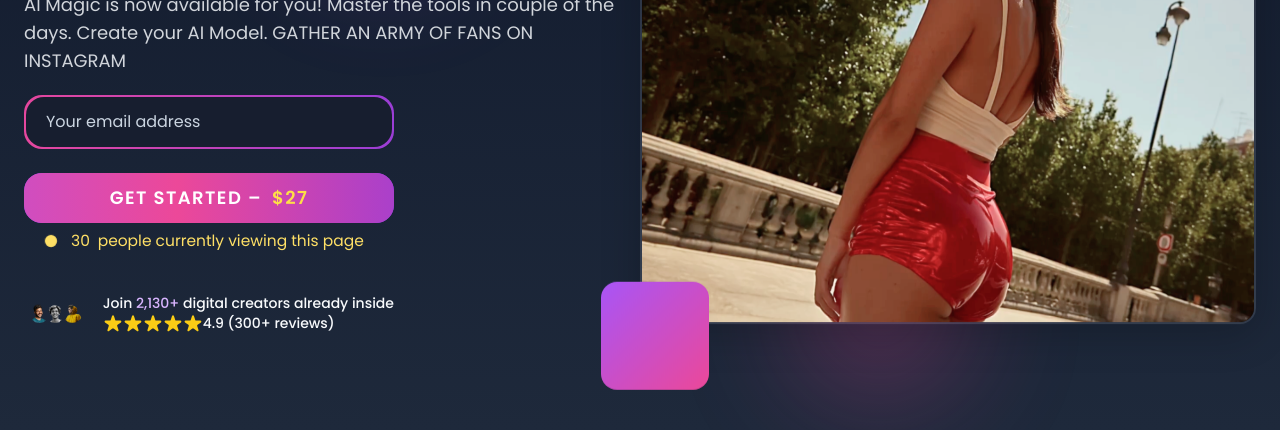
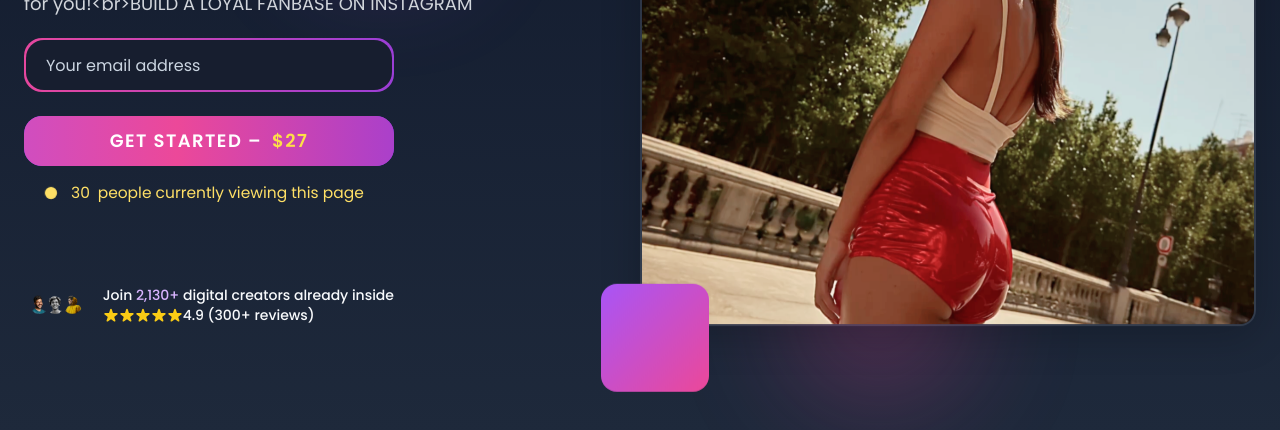
Before and after one commit to akhazau/aiinfluencer, a plain HTML site: page index.html in a window 1280 px wide. Shown: the part 370-800 px from the top of the page. Drawn offline with nearby package versions, Linux system fonts and the light colour scheme.

Commit message:
Refine hero section in index.html by adjusting title margin, form spacing, and input text color for improved aesthetics. Updated subtitle formatting for better readability and modified live viewers image size for enhanced visual appeal.

```diff
--- a/index.html
+++ b/index.html
@@ -558,7 +558,7 @@
             <div class="flex flex-col lg:flex-row items-center">
                 <div class="lg:w-1/2 mb-12 lg:mb-0">
                     <h1 class="text-4xl md:text-6xl font-bold mb-4 leading-tight">
-                        <span class="gradient-text" id="hero-title-1" style="margin-bottom: 15px;">AI Influencer 3.0</span><br>
+                        <span class="gradient-text" id="hero-title-1" style="margin-bottom: 16px;">AI Influencer 3.0</span><br>
                         <span id="hero-title-2" class="block text-white font-bold text-3xl md:text-5xl" style="font-weight:800;">ALREADY EASY.</span>
                     </h1>
                     <p class="text-lg text-gray-300 mb-6 max-w-lg" id="hero-subtitle" style="max-width:44rem; margin-bottom: 20px;">
@@ -569,34 +569,34 @@
 
                     <!-- Форма компактно -->
                     <div id="hero-form-wrap" class="w-[370px]">
-                      <form id="lead-form" class="flex flex-col gap-5 w-full">
+                      <form id="lead-form" class="flex flex-col gap-4 w-full">
                           <div class="gradient-border-wrap" style="border-radius: 18px; background: linear-gradient(90deg, #a855f7, #ec4899, #7c3aed); background-size: 300% 300%; width: 370px;">
-                            <input type="email" required placeholder="Your email address" name="email" style="border-radius:18px; background:#171e2f; border:none; outline:none; color:#8d8b8b; font-size:1rem; width: 366px; padding: 0 20px;" />
+                            <input type="email" required placeholder="Your email address" name="email" style="border-radius:18px; background:#171e2f; border:none; outline:none; color:#646464; font-size:1rem; width: 366px; padding: 0 20px;" />
                           </div>
                         <button id="main-btn" class="animated-gradient-btn text-white font-extrabold w-full rounded-[18px] text-lg flex items-center justify-center gap-2.5 overflow-hidden h-[50px]">
                             <span>Get started –</span>
                             <span class="text-yellow-300">$27</span>
                           </button>
                         </form>
-                      <div class="live-viewers mx-auto mb-5 ml-6" id="live-viewers-row">
+                      <div class="live-viewers mx-auto mb-5 ml-6 mt-4" id="live-viewers-row">
                           <span class="live-dot"></span>
                           <span id="live-viewers-count">21</span> people currently viewing this page
                         </div>
                         <div class="flex items-center space-x-4">
                           <div class="flex -space-x-2">
-                            <img src="media/av_1.png" class="w-48 h-20 object-contain" style="width:192px; height:80px;" alt="Live viewers">
+                            <img src="media/av_1.png" style="width:384px; height:160px; object-fit:contain;" alt="Live viewers">
                           </div>
                           <div>
-                            <p class="text-sm font-medium"><span class="whitespace-nowrap"><span id="join-text">Join</span> <span class="text-purple-300">2,130+</span> <span id="members-text">digital creators already inside</span></span></p>
+                            <p class="text-sm font-medium"><span class="whitespace-nowrap"><span id="join-text">Join</span> <span class="text-purple-300">2,130+</span> <span id="members-text">creators already inside</span></span></p>
                             <div class="flex items-center">
                               <div class="flex text-yellow-400">
-                                <svg xmlns="http://www.w3.org/2000/svg" fill="currentColor" viewBox="0 0 20 20" class="w-5 h-5"><path d="M9.049 2.927c.3-.921 1.603-.921 1.902 0l1.286 3.967a1 1 0 00.95.69h4.178c.969 0 1.371 1.24.588 1.81l-3.385 2.46a1 1 0 00-.364 1.118l1.287 3.966c.3.921-.755 1.688-1.54 1.118l-3.385-2.46a1 1 0 00-1.175 0l-3.385 2.46c-.784.57-1.838-.197-1.54-1.118l1.287-3.966a1 1 0 00-.364-1.118l-3.385-2.46c-.783-.57-.38-1.81.588-1.81h4.178a1 1 0 00.95-.69l1.286-3.967z"/></svg>
-                                <svg xmlns="http://www.w3.org/2000/svg" fill="currentColor" viewBox="0 0 20 20" class="w-5 h-5"><path d="M9.049 2.927c.3-.921 1.603-.921 1.902 0l1.286 3.967a1 1 0 00.95.69h4.178c.969 0 1.371 1.24.588 1.81l-3.385 2.46a1 1 0 00-.364 1.118l1.287 3.966c.3.921-.755 1.688-1.54 1.118l-3.385-2.46a1 1 0 00-1.175 0l-3.385 2.46c-.784.57-1.838-.197-1.54-1.118l1.287-3.966a1 1 0 00-.364-1.118l-3.385-2.46c-.783-.57-.38-1.81.588-1.81h4.178a1 1 0 00.95-.69l1.286-3.967z"/></svg>
-                                <svg xmlns="http://www.w3.org/2000/svg" fill="currentColor" viewBox="0 0 20 20" class="w-5 h-5"><path d="M9.049 2.927c.3-.921 1.603-.921 1.902 0l1.286 3.967a1 1 0 00.95.69h4.178c.969 0 1.371 1.24.588 1.81l-3.385 2.46a1 1 0 00-.364 1.118l1.287 3.966c.3.921-.755 1.688-1.54 1.118l-3.385-2.46a1 1 0 00-1.175 0l-3.385 2.46c-.784.57-1.838-.197-1.54-1.118l1.287-3.966a1 1 0 00-.364-1.118l-3.385-2.46c-.783-.57-.38-1.81.588-1.81h4.178a1 1 0 00.95-.69l1.286-3.967z"/></svg>
-                                <svg xmlns="http://www.w3.org/2000/svg" fill="currentColor" viewBox="0 0 20 20" class="w-5 h-5"><path d="M9.049 2.927c.3-.921 1.603-.921 1.902 0l1.286 3.967a1 1 0 00.95.69h4.178c.969 0 1.371 1.24.588 1.81l-3.385 2.46a1 1 0 00-.364 1.118l1.287 3.966c.3.921-.755 1.688-1.54 1.118l-3.385-2.46a1 1 0 00-1.175 0l-3.385 2.46c-.784.57-1.838-.197-1.54-1.118l1.287-3.966a1 1 0 00-.364-1.118l-3.385-2.46c-.783-.57-.38-1.81.588-1.81h4.178a1 1 0 00.95-.69l1.286-3.967z"/></svg>
-                                <svg xmlns="http://www.w3.org/2000/svg" fill="currentColor" viewBox="0 0 20 20" class="w-5 h-5"><path d="M9.049 2.927c.3-.921 1.603-.921 1.902 0l1.286 3.967a1 1 0 00.95.69h4.178c.969 0 1.371 1.24.588 1.81l-3.385 2.46a1 1 0 00-.364 1.118l1.287 3.966c.3.921-.755 1.688-1.54 1.118l-3.385-2.46a1 1 0 00-1.175 0l-3.385 2.46c-.784.57-1.838-.197-1.54-1.118l1.287-3.966a1 1 0 00-.364-1.118l-3.385-2.46c-.783-.57-.38-1.81.588-1.81h4.178a1 1 0 00.95-.69l1.286-3.967z"/></svg>
+                                <svg xmlns="http://www.w3.org/2000/svg" fill="currentColor" viewBox="0 0 20 20" class="w-4 h-4"><path d="M9.049 2.927c.3-.921 1.603-.921 1.902 0l1.286 3.967a1 1 0 00.95.69h4.178c.969 0 1.371 1.24.588 1.81l-3.385 2.46a1 1 0 00-.364 1.118l1.287 3.966c.3.921-.755 1.688-1.54 1.118l-3.385-2.46a1 1 0 00-1.175 0l-3.385 2.46c-.784.57-1.838-.197-1.54-1.118l1.287-3.966a1 1 0 00-.364-1.118l-3.385-2.46c-.783-.57-.38-1.81.588-1.81h4.178a1 1 0 00.95-.69l1.286-3.967z"/></svg>
+                                <svg xmlns="http://www.w3.org/2000/svg" fill="currentColor" viewBox="0 0 20 20" class="w-4 h-4"><path d="M9.049 2.927c.3-.921 1.603-.921 1.902 0l1.286 3.967a1 1 0 00.95.69h4.178c.969 0 1.371 1.24.588 1.81l-3.385 2.46a1 1 0 00-.364 1.118l1.287 3.966c.3.921-.755 1.688-1.54 1.118l-3.385-2.46a1 1 0 00-1.175 0l-3.385 2.46c-.784.57-1.838-.197-1.54-1.118l1.287-3.966a1 1 0 00-.364-1.118l-3.385-2.46c-.783-.57-.38-1.81.588-1.81h4.178a1 1 0 00.95-.69l1.286-3.967z"/></svg>
+                                <svg xmlns="http://www.w3.org/2000/svg" fill="currentColor" viewBox="0 0 20 20" class="w-4 h-4"><path d="M9.049 2.927c.3-.921 1.603-.921 1.902 0l1.286 3.967a1 1 0 00.95.69h4.178c.969 0 1.371 1.24.588 1.81l-3.385 2.46a1 1 0 00-.364 1.118l1.287 3.966c.3.921-.755 1.688-1.54 1.118l-3.385-2.46a1 1 0 00-1.175 0l-3.385 2.46c-.784.57-1.838-.197-1.54-1.118l1.287-3.966a1 1 0 00-.364-1.118l-3.385-2.46c-.783-.57-.38-1.81.588-1.81h4.178a1 1 0 00.95-.69l1.286-3.967z"/></svg>
+                                <svg xmlns="http://www.w3.org/2000/svg" fill="currentColor" viewBox="0 0 20 20" class="w-4 h-4"><path d="M9.049 2.927c.3-.921 1.603-.921 1.902 0l1.286 3.967a1 1 0 00.95.69h4.178c.969 0 1.371 1.24.588 1.81l-3.385 2.46a1 1 0 00-.364 1.118l1.287 3.966c.3.921-.755 1.688-1.54 1.118l-3.385-2.46a1 1 0 00-1.175 0l-3.385 2.46c-.784.57-1.838-.197-1.54-1.118l1.287-3.966a1 1 0 00-.364-1.118l-3.385-2.46c-.783-.57-.38-1.81.588-1.81h4.178a1 1 0 00.95-.69l1.286-3.967z"/></svg>
+                                <svg xmlns="http://www.w3.org/2000/svg" fill="currentColor" viewBox="0 0 20 20" class="w-4 h-4"><path d="M9.049 2.927c.3-.921 1.603-.921 1.902 0l1.286 3.967a1 1 0 00.95.69h4.178c.969 0 1.371 1.24.588 1.81l-3.385 2.46a1 1 0 00-.364 1.118l1.287 3.966c.3.921-.755 1.688-1.54 1.118l-3.385-2.46a1 1 0 00-1.175 0l-3.385 2.46c-.784.57-1.838-.197-1.54-1.118l1.287-3.966a1 1 0 00-.364-1.118l-3.385-2.46c-.783-.57-.38-1.81.588-1.81h4.178a1 1 0 00.95-.69l1.286-3.967z"/></svg>
                               </div>
-                              <span class="text-sm font-medium" id="rating-text">4.9 (300+ reviews)</span>
+                              <span class="text-sm font-medium" id="rating-text">4 .9 (300+ reviews)</span>
                           </div>
                         </div>
                       </div>
@@ -1086,7 +1086,7 @@
             en: {
                 "hero-title-1": "AI Influencer 3.0",
                 "hero-title-2": "ALREADY EASY.",
-                "hero-subtitle": "AI Magic is now available for you! Master the tools in couple of the days. Create your AI Model. GATHER AN ARMY OF FANS ON INSTAGRAM",
+                "hero-subtitle": "Master the tools in couple of the days<br>AI MAGIC is now available for you!<br>BUILD A LOYAL FANBASE ON INSTAGRAM",
                 "join-text": "Join",
                 "members-text": "digital creators already inside",
                 "rating-text": "4.9 (300+ reviews)",
```
